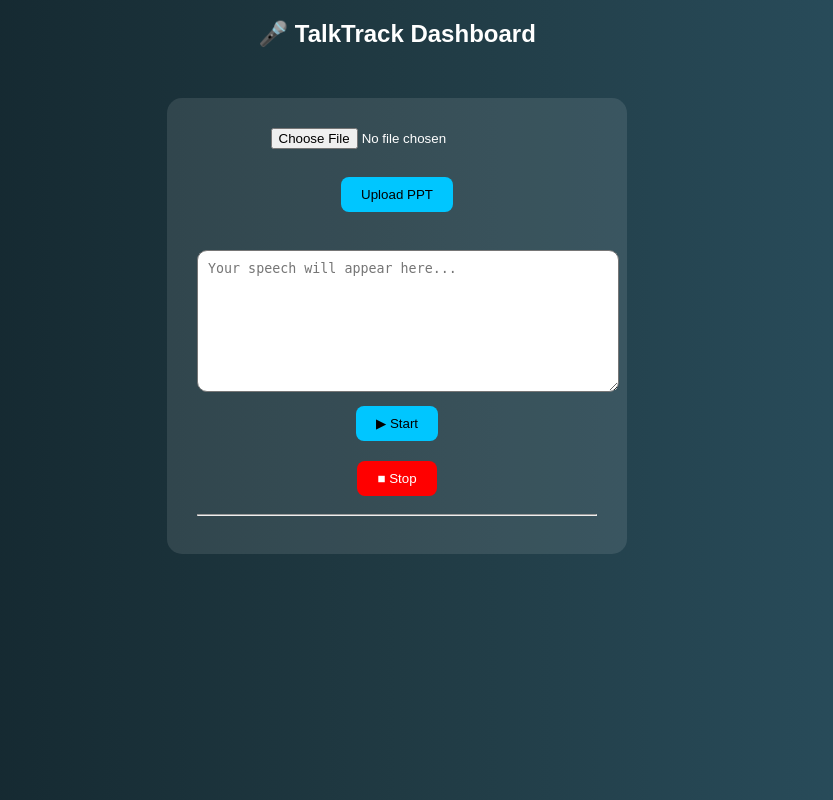
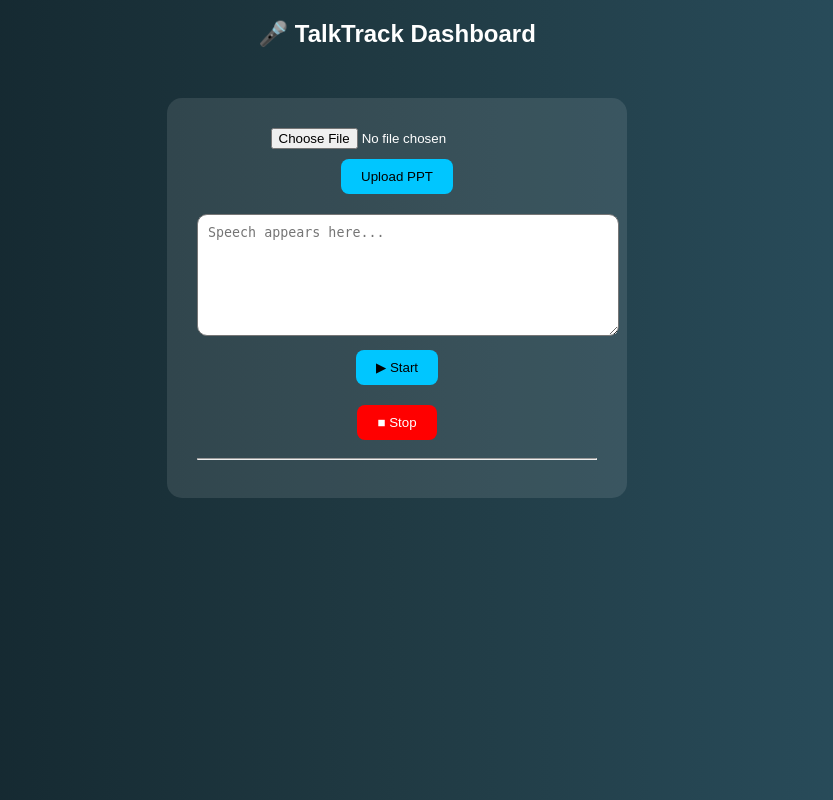
Before and after one commit to ejjigirikavya/TalkTrackAI, a Flask app: page /dashboard in a window 1280 px wide. Shown: the whole page, without its empty margins (243-1076 px from the left). Run offline with Flask 3, Linux system fonts and the light colour scheme.

Commit message:
Update dashboard.html

```diff
--- a/templates/dashboard.html
+++ b/templates/dashboard.html
@@ -5,43 +5,39 @@
 
 <style>
 body {
-    margin: 0;
+    margin:0;
     font-family: Arial;
-    background: linear-gradient(to right, #0f2027, #203a43, #2c5364);
-    color: white;
-    text-align: center;
-}
-
-.container {
-    margin-top: 50px;
+    background: linear-gradient(to right,#0f2027,#203a43,#2c5364);
+    color:white;
+    text-align:center;
 }
 
 .card {
-    background: rgba(255,255,255,0.1);
-    padding: 30px;
-    border-radius: 15px;
-    width: 400px;
-    margin: auto;
+    background:rgba(255,255,255,0.1);
+    padding:30px;
+    border-radius:15px;
+    width:400px;
+    margin:50px auto;
 }
 
 button {
-    padding: 10px 20px;
-    border: none;
-    border-radius: 8px;
-    margin: 10px;
-    cursor: pointer;
+    padding:10px 20px;
+    border:none;
+    border-radius:8px;
+    margin:10px;
+    cursor:pointer;
 }
 
-.upload-btn { background: #00c6ff; color: black; }
-.start-btn { background: #00c6ff; color: black; }
-.stop-btn { background: red; color: white; }
+.upload { background:#00c6ff; }
+.start { background:#00c6ff; }
+.stop { background:red; color:white; }
 
 textarea {
-    width: 100%;
-    height: 120px;
-    margin-top: 10px;
-    border-radius: 10px;
-    padding: 10px;
+    width:100%;
+    height:100px;
+    margin-top:10px;
+    border-radius:10px;
+    padding:10px;
 }
 </style>
 
@@ -51,39 +47,32 @@ textarea {
 
 <h2>🎤 TalkTrack Dashboard</h2>
 
-<div class="container">
 <div class="card">
 
-<!-- Upload -->
 <form action="/upload" method="POST" enctype="multipart/form-data">
-    <input type="file" name="ppt" required>
-    <br><br>
-    <button class="upload-btn">Upload PPT</button>
+<input type="file" name="ppt" required><br>
+<button class="upload">Upload PPT</button>
 </form>
+
+<textarea id="speechText" placeholder="Speech appears here..."></textarea>
 
 <br>
 
-<!-- Speech -->
-<textarea id="speechText" placeholder="Your speech will appear here..."></textarea>
+<button class="start" onclick="startSpeech()">▶ Start</button>
 
-<br>
-
-<button class="start-btn" onclick="startSpeech()">▶ Start</button>
-
-<!-- STOP = ANALYZE -->
 <form action="/analyze" method="POST" onsubmit="setText()">
-    <input type="hidden" name="text" id="hiddenText">
-    <button class="stop-btn">■ Stop</button>
+<input type="hidden" name="text" id="hiddenText">
+<button class="stop">■ Stop</button>
 </form>
 
 <hr>
 
-{% if error %}
-<p style="color:red;">{{error}}</p>
+{% if message %}
+<p style="color:lightgreen">{{message}}</p>
 {% endif %}
 
-{% if message %}
-<p style="color:lightgreen;">{{message}}</p>
+{% if error %}
+<p style="color:red">{{error}}</p>
 {% endif %}
 
 {% if done %}
@@ -95,7 +84,7 @@ textarea {
 <p>Speed: {{wpm}} WPM</p>
 <p>Pauses: {{pauses}}</p>
 
-<h3>🧠 AI Feedback</h3>
+<h3>🧠 Feedback</h3>
 <ul>
 {% for f in feedback %}
 <li>{{f}}</li>
@@ -103,7 +92,6 @@ textarea {
 </ul>
 {% endif %}
 
-</div>
 </div>
 
 <script>
```
